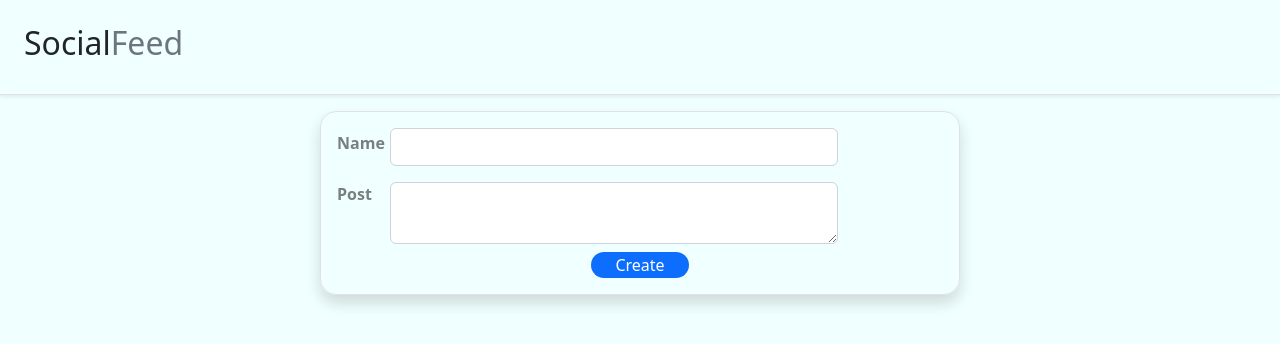
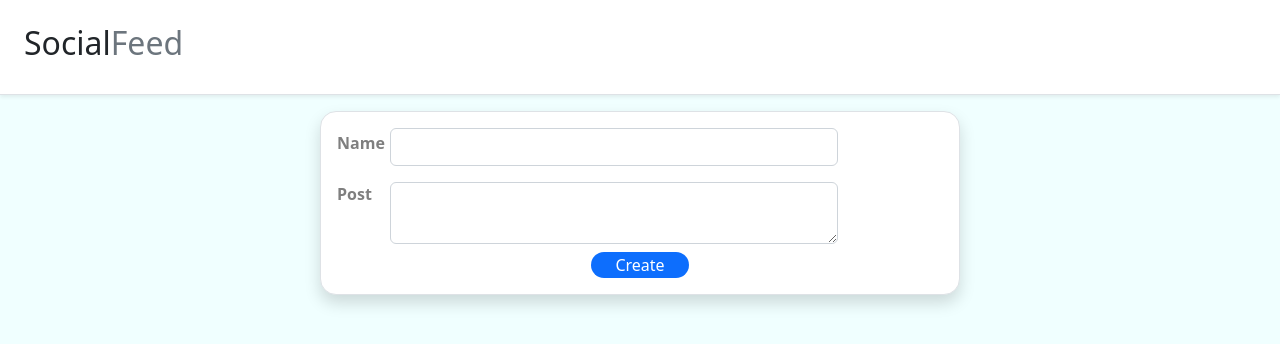
Before and after one commit to christianbeckham/social-feed, a React (Create React App) app: page / in a window 1280 px wide. Shown: the top 344 px of the page. Built offline with nearby package versions, Linux system fonts and the light colour scheme.

Commit message:
updated css background colors with bootstrap class

```diff
--- a/src/components/NavBar/NavBar.jsx
+++ b/src/components/NavBar/NavBar.jsx
@@ -2,7 +2,7 @@ import React from "react";
 
 const NavBar = () => {
 	return (
-		<header className="p-4 border-bottom shadow-sm">
+		<header className="bg-white p-4 border-bottom shadow-sm">
 			<h1 className="fs-2">
 				Social<span className="text-muted">Feed</span>
 			</h1>
--- a/src/components/Post/Post.jsx
+++ b/src/components/Post/Post.jsx
@@ -7,9 +7,9 @@ const Post = (props) => {
 	return (
 		<li className="list-group-item py-3 px-5">
 			<div className="fw-semibold">
-				<span>{post.username}</span> -{" "}
+				<span>{post.username}</span>
+				{" -"}
 				<span className="badge font-monospace fw-lighter text-muted align-middle">
-					{" "}
 					{post.createdDate}
 				</span>
 			</div>
--- a/src/components/PostForm/PostForm.jsx
+++ b/src/components/PostForm/PostForm.jsx
@@ -27,7 +27,7 @@ const PostForm = (props) => {
 	};
 
 	return (
-		<form className="border my-3 p-3 rounded-4 shadow" onSubmit={handleSubmit}>
+		<form className="bg-white border my-3 p-3 rounded-4 shadow" onSubmit={handleSubmit}>
 			<div className="row mb-3 align-items-center">
 				<div className="col-1">
 					<label className="form-label fw-semibold text-black-50">Name</label>
```
